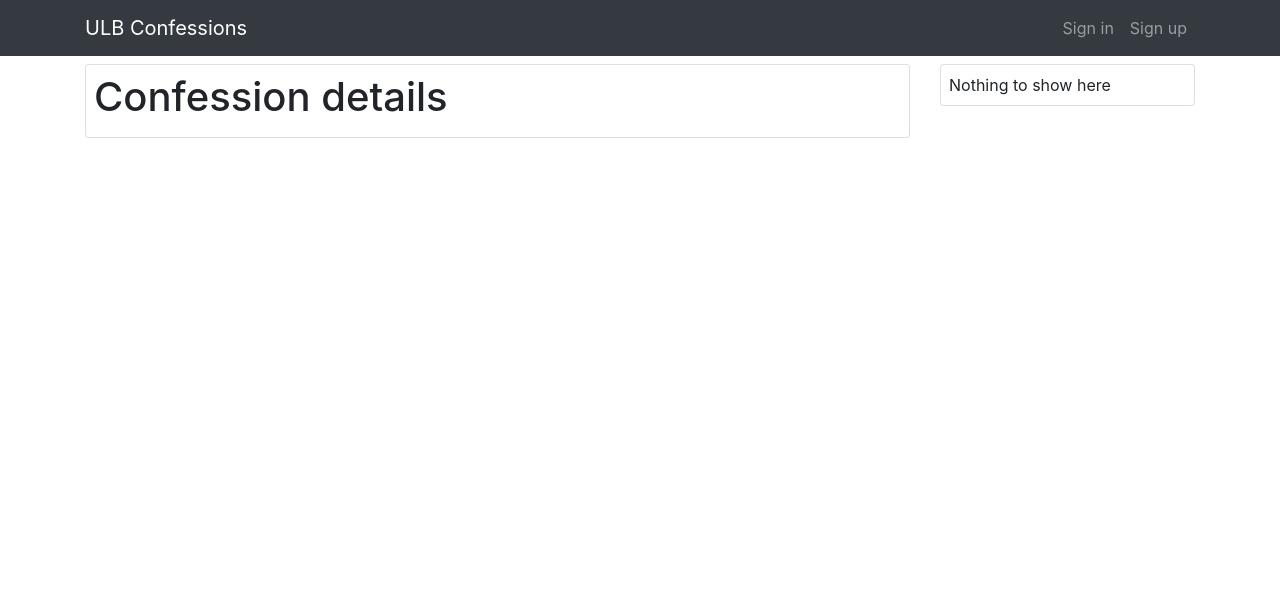
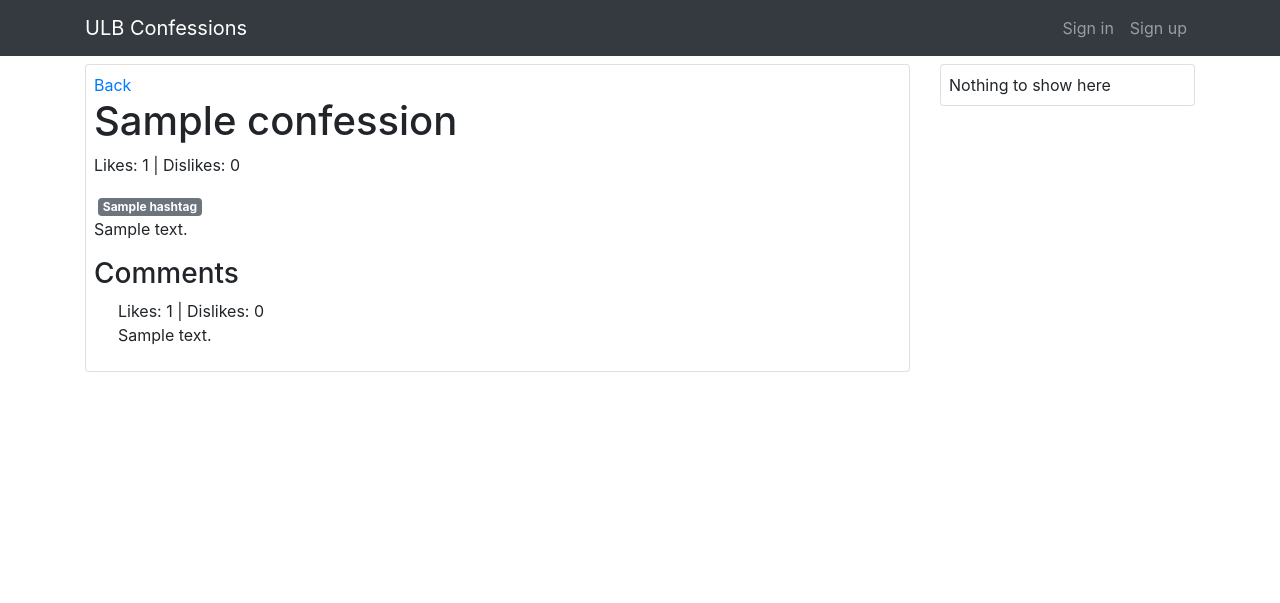
Before and after one commit to Mathieu-COSYNS/start-with-django, a Django app: page /confession/1 in a window 1280 px wide. Shown: the top 603 px of the page. Run offline with Django 3.2, Linux system fonts and the light colour scheme; tables that the repository leaves empty hold one stand-in row (values such as "Sample post"); some libraries are stand-ins or nearby versions.

Commit message:
progress on confession details

```diff
--- a/mysite/templates/confession_details.html
+++ b/mysite/templates/confession_details.html
@@ -1,11 +1,33 @@
 {% extends "base.html" %}
+{% load crispy_forms_tags %}
 
 {% block title %}
-Confession details
+{{ confession.title }}
 {% endblock title %}
 
 {% block content %}
 
-<h1>Confession details</h1>
+<a href="{% url 'home' %}">Back</a>
+<h1>{{ confession.title }}</h1>
+<p>Likes: {{ confession.likes }} | Dislikes: {{ confession.dislikes }}</p>
+<p class="m-0 ml-1">
+    {% for hashtag in confession.hashtags %}
+    <span class="badge badge-secondary">{{ hashtag }}</span>
+    {% endfor %}
+</p>
+<p>{{ confession.content }}</p>
+
+<h3>Comments</h3>
+<div class="ml-4">
+    {% for comment in comments %}
+    <p class="mb-0">Likes: {{ comment.likes }} | Dislikes: {{ comment.dislikes }}</p>
+    <p>{{ comment.content }}</p>
+    {% endfor %}
+</div>
+
+<form method="post">
+    {% csrf_token %}
+    {{ form|crispy }}
+</form>
 
 {% endblock content %}
--- a/mysite/views.py
+++ b/mysite/views.py
@@ -1,10 +1,10 @@
 from mysite.utils import toInt
-from django.shortcuts import redirect, render
+from django.shortcuts import get_object_or_404, redirect, render
 from django.urls import reverse
 from django.db.models import Count
 from .models import Confession, Hashtag
 from .auth import isAuth, setAuthUser, delAuthUser
-from .forms import AddConfessionForm, LoginUserForm, RegisterUserForm
+from .forms import AddCommentForm, AddConfessionForm, LoginUserForm, RegisterUserForm
 
 
 def sign_in(request):
@@ -109,5 +109,40 @@ def add_confession(request):
 
 
 def confession_details(request, id):
-    response = render(request, "confession_details.html")
+
+    confession = get_object_or_404(Confession, id=id)
+
+    confessionDict = {
+        "id": confession.id,
+        "title": confession.title,
+        "content": confession.content,
+        "hashtags": confession.hashtags.all().values_list("name", flat=True),
+        "likes": confession.confessionlike_set.filter(positive=True).count(),
+        "dislikes": confession.confessionlike_set.filter(positive=False).count(),
+    }
+    comments = []
+
+    for comment in confession.comment_set.all():
+        commentDict = {
+            "content": comment.content,
+            "likes": comment.commentlike_set.filter(positive=True).count(),
+            "dislikes": comment.commentlike_set.filter(positive=False).count(),
+        }
+        comments.append(commentDict)
+
+    form = None
+
+    if isAuth(request):
+        form = AddCommentForm(request.POST or None)
+
+        if form.is_valid():
+            cleaned_data = form.cleaned_data
+            print(cleaned_data)
+            """ confession = Confession(title=cleaned_data["title"], content=cleaned_data["content"])
+            confession.save() """
+
+            return redirect(reverse("confession-details", id=id))
+
+    context = {"confession": confessionDict, "comments": comments, "form": form}
+    response = render(request, "confession_details.html", context)
     return response
```
Also changed, not shown: mysite/forms.py (+7 -1 lines).
